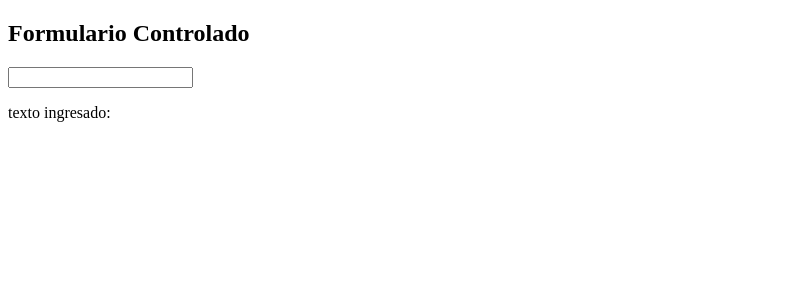
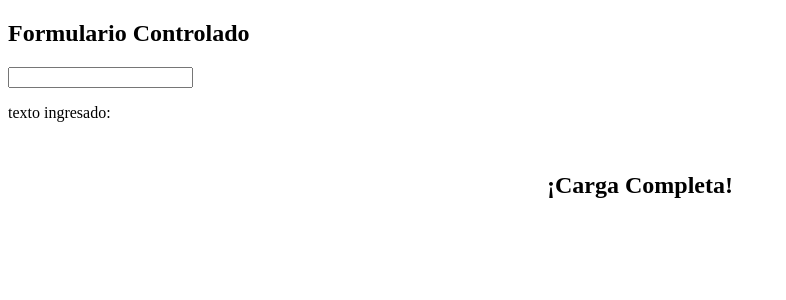
Before and after one commit to EsneiderCdD/React, a React (Vite) app: page / in a window 1280 px wide. Shown: the top 300 px of the page, without its empty margins (0-786 px from the left). Built offline with nearby package versions, Linux system fonts and the light colour scheme.

Commit message:
SimulacionCarga

```diff
--- a/src/App.jsx
+++ b/src/App.jsx
@@ -1,6 +1,6 @@
 import './App.css'
 import Formulario from './components/Formularios/Formulario'
-
+import SimulacionCarga from './components/EfectosAsincronia/SimulacionCarga'
 function App() {
 
 
@@ -8,6 +8,7 @@ function App() {
     <>
 
     <Formulario />
+    <SimulacionCarga></SimulacionCarga>
 
 
 
--- /dev/null
+++ b/src/components/EfectosAsincronia/SimulacionCarga.jsx
@@ -0,0 +1,23 @@
+import { useState, useEffect } from "react";
+
+function SimulacionCarga () {
+
+    const [mensaje, setMensaje] = useState ("Cargando...")
+
+    useEffect (() => {
+        const timer = setTimeout (() => {
+            setMensaje("¡Carga Completa!")
+        }, 3000);
+
+        return () => clearTimeout(timer);
+    }, []);
+
+    return (
+        <div style={{textAlign: "center", marginTop: "50px"}}>
+            <h2>{mensaje}</h2>
+
+
+        </div>
+    );
+}
+export default SimulacionCarga
```
